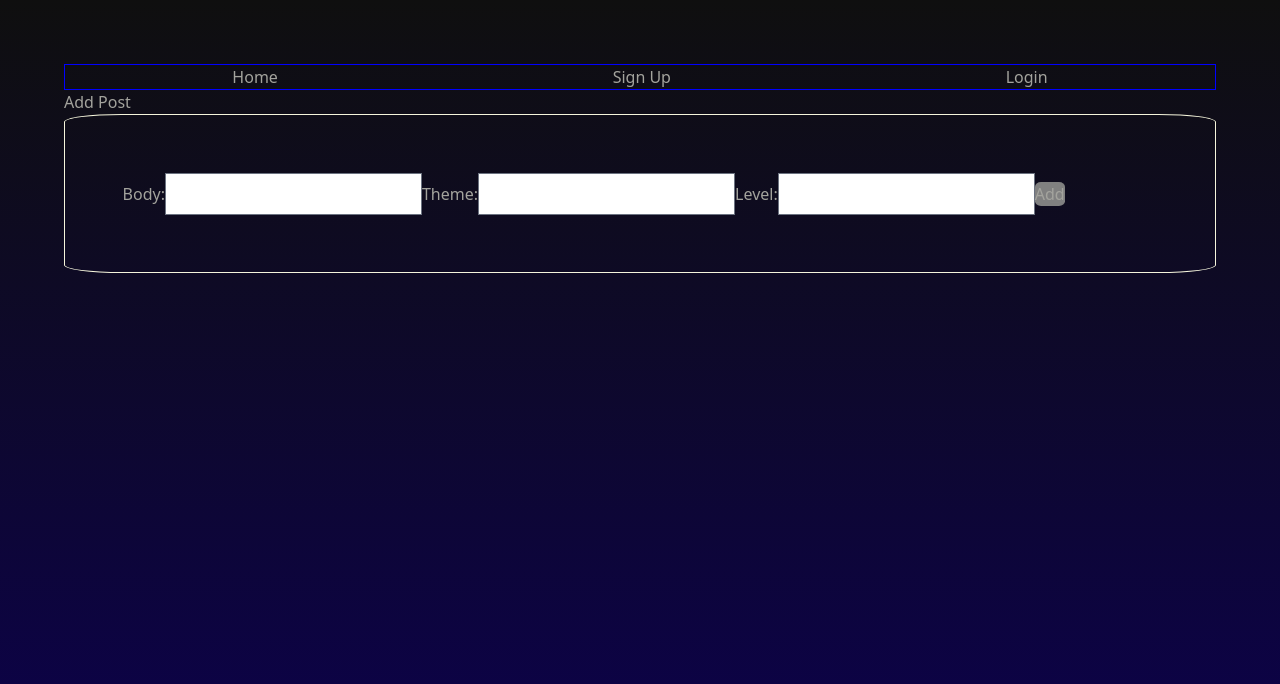
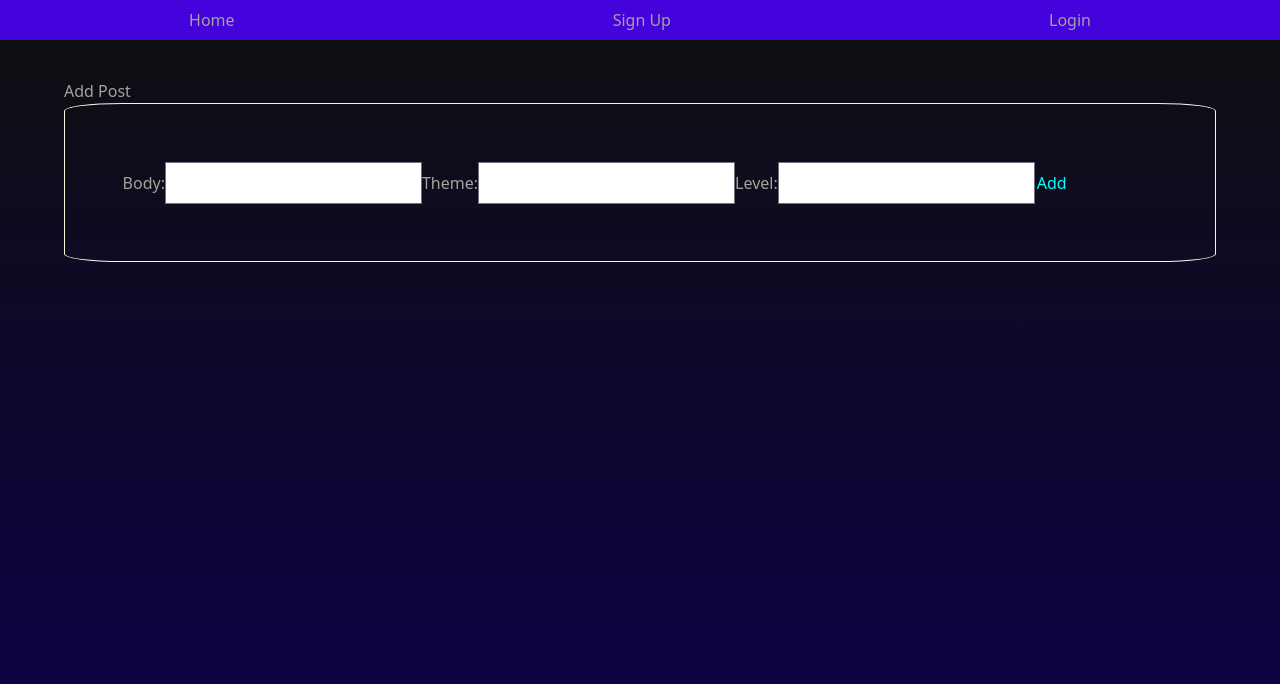
Before and after one commit to BardoAlacran/Project-3-frontend, a React (Create React App) app: page /add in a window 1280 px wide. Shown: the top 684 px of the page. Built offline with nearby package versions, Linux system fonts and the light colour scheme; no server answers.

Commit message:
style buttons, change navbar

```diff
--- a/src/App.jsx
+++ b/src/App.jsx
@@ -19,6 +19,7 @@ function App() {
   return (
     <AuthProviderWrapper>
       <Navbar />
+
       <Routes>
         <Route path="/" element={<Home />} />
         <Route path="/post/:id" element={<DetailPost />} />
--- a/src/components/AddPost.jsx
+++ b/src/components/AddPost.jsx
@@ -50,7 +50,7 @@ function AddPost() {
 
   console.log('newPost:', newPost);
   return (
-    <div className="LoginPage">
+    <div className="Container">
       <h1>Add Post</h1>
 
       <form className="card" onSubmit={handleAddSubmit}>
--- a/src/components/DeletePost.jsx
+++ b/src/components/DeletePost.jsx
@@ -33,9 +33,8 @@ function DeletePost() {
   };
 
   return (
-    <>
-      <div>
-        <h1>Are you sure to delete this post?</h1>
+    <div className="Container">
+      <h1 className="warning">Are you sure to delete this post?</h1>
       <article className="card">
         <h2>
           <b>{userPost.name}</b>
@@ -55,7 +54,6 @@ function DeletePost() {
         </Link>
       </div>
     </div>
-    </>
   );
 }
 
--- a/src/components/DetailPost.jsx
+++ b/src/components/DetailPost.jsx
@@ -21,7 +21,7 @@ function DetailPost() {
   }, []);
 
   return (
-    <div>
+    <div className="Container">
       <article className="card">
         <h2>
           <Link to={`/profile/${userPost._id}`}>
--- a/src/components/EditPost.jsx
+++ b/src/components/EditPost.jsx
@@ -1,5 +1,5 @@
 import { useEffect, useState } from 'react';
-import { useNavigate, useParams } from 'react-router-dom';
+import { Link, useNavigate, useParams } from 'react-router-dom';
 import apiService from '../services/api.service';
 
 function EditPost() {
@@ -42,7 +42,7 @@ function EditPost() {
 
   console.log('newPost:', editedPost);
   return (
-    <div className="LoginPage">
+    <div className="Container">
       <h1>Edit Post</h1>
 
       <form className="card" onSubmit={handleAddSubmit}>
@@ -59,6 +59,10 @@ function EditPost() {
           Edit
         </button>
       </form>
+
+      <Link to={`/post/${id}`}>
+        <button className="button">Back to detail</button>
+      </Link>
     </div>
   );
 }
--- a/src/components/EditProfile.jsx
+++ b/src/components/EditProfile.jsx
@@ -1,5 +1,5 @@
 import { useContext, useEffect, useState } from 'react';
-import { Link, useNavigate } from 'react-router-dom';
+import { useNavigate } from 'react-router-dom';
 import { AuthContext } from '../context/auth.context';
 import apiService from '../services/api.service';
 function EditProfile() {
@@ -41,7 +41,7 @@ function EditProfile() {
   console.log('user:', user);
   console.log('editedProfile:', editedProfile);
   return (
-    <div>
+    <div className="Container">
       <h1>Edit Profile</h1>
 
       <form className="card" onSubmit={handleEditSubmit}>
@@ -52,10 +52,6 @@ function EditProfile() {
           Submit Edit
         </button>
       </form>
-
-      <Link to={'/'}>
-        <button className="button">Home</button>
-      </Link>
     </div>
   );
 }
--- a/src/components/Navbar.jsx
+++ b/src/components/Navbar.jsx
@@ -5,7 +5,7 @@ import { AuthContext } from '../context/auth.context';
 function Navbar() {
   // Subscribe to the AuthContext to gain access to
   // the values from AuthContext.Provider `value` prop
-  const { isLoggedIn, user, logOutUser } = useContext(AuthContext);
+  const { isLoggedIn, user } = useContext(AuthContext);
 
   return (
     <nav className="navBar">
@@ -15,11 +15,10 @@ function Navbar() {
 
       {isLoggedIn && (
         <>
-          <Link to="/protected">
-            <button>Protected</button>
+          <Link to={'/add'}>
+            <button>Add Post</button>
           </Link>
 
-          <button onClick={logOutUser}>Logout</button>
           <Link to={'/profile/userprofile'}>
             <span>{user && user.name}</span>
           </Link>
--- a/src/components/UserProfile.jsx
+++ b/src/components/UserProfile.jsx
@@ -5,7 +5,7 @@ import apiService from '../services/api.service';
 
 function UserProfile() {
   const [profile, setProfile] = useState([]);
-  const { user, isLoggedIn } = useContext(AuthContext);
+  const { user, isLoggedIn, logOutUser } = useContext(AuthContext);
 
   useEffect(() => {
     apiService
@@ -22,16 +22,21 @@ function UserProfile() {
   console.log(profile);
 
   return (
-    <div>
+    <div className="Container">
       <article className="card">
         <h1>
           <b>{profile.name}</b>
         </h1>
       </article>
       {isLoggedIn && (
-        <Link to={`/profile/edit`}>
-          <button className="button">Edit Profile</button>
-        </Link>
+        <div className="buttonContainer">
+          <Link to={`/profile/edit`}>
+            <button className="button">Edit Profile</button>
+          </Link>
+          <button className="button" onClick={logOutUser}>
+            Logout
+          </button>
+        </div>
       )}
     </div>
   );
--- a/src/index.css
+++ b/src/index.css
@@ -12,11 +12,25 @@ html {
 body {
   margin: 5%;
   color: rgb(163, 163, 157);
+  align-items: center;
 }
 .navBar {
-  border: 1px solid blue;
+  /* border: 1px solid blue; */
   display: flex;
   justify-content: space-around;
+  align-items: center;
+  margin-bottom: 10px;
+  position: fixed;
+  top: 0px;
+  left: 0;
+  width: 100%;
+  height: 5%;
+  overflow: hidden;
+  background: rgb(68, 2, 221);
+}
+.Container {
+  padding-top: 15px;
+  padding-bottom: 10px;
 }
 .card {
   border: 1px solid beige;
@@ -25,13 +39,14 @@ body {
   margin-bottom: 5px;
 }
 .buttonContainer {
-  border: 1px solid blue;
   display: flex;
   justify-content: space-around;
+  margin-top: 10px;
 }
 .button {
-  background: grey;
-  border-radius: 20%;
+  /* background: rgb(49, 49, 49); */
+  color: aqua;
+  margin: 2px;
 }
 .featureContainer {
   border: px solid beige;
@@ -40,8 +55,12 @@ body {
   justify-content: space-around;
 }
 .feature {
-  background-color: blueviolet;
+  /* background-color: blueviolet; */
   border-radius: 20%;
+  color: green;
+}
+.warning {
+  color: red;
 }
 
 /* https://dribbble.com/shots/15855392-NASA-Mobile-APP-Concept */
--- a/src/pages/Home.jsx
+++ b/src/pages/Home.jsx
@@ -1,5 +1,5 @@
 import { useEffect, useState } from 'react';
-import { Link } from 'react-router-dom';
+// import { Link } from 'react-router-dom';
 import AllPosts from '../components/AllPosts';
 import apiService from '../services/api.service';
 
@@ -32,10 +32,10 @@ function Home() {
   console.log('posts:', posts);
 
   return (
-    <div>
-      <Link to={'/add'}>
+    <div className="Container">
+      {/* <Link to={'/add'}>
         <button className="button">Add Post</button>
-      </Link>
+      </Link> */}
       {posts.map(post => {
         return (
           <AllPosts
--- a/src/pages/LoginPage.jsx
+++ b/src/pages/LoginPage.jsx
@@ -30,7 +30,7 @@ function LoginPage() {
   };
 
   return (
-    <div>
+    <div className="Container">
       <h1>Login</h1>
 
       <form className="card" onSubmit={handleLoginSubmit}>
--- a/src/pages/SignupPage.jsx
+++ b/src/pages/SignupPage.jsx
@@ -34,7 +34,7 @@ function SignupPage() {
   };
 
   return (
-    <div>
+    <div className="Container">
       <h1>Sign Up</h1>
 
       <form className="card" onSubmit={handleSignupSubmit}>
```
Lines whose indentation alone changed are shown as unchanged.
